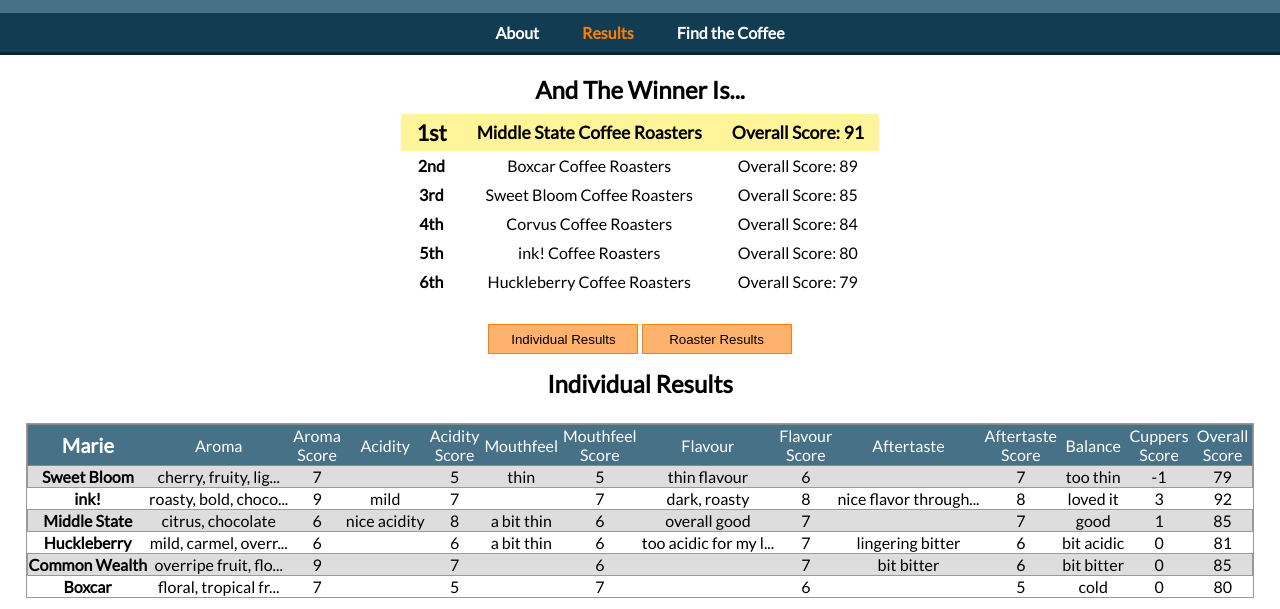
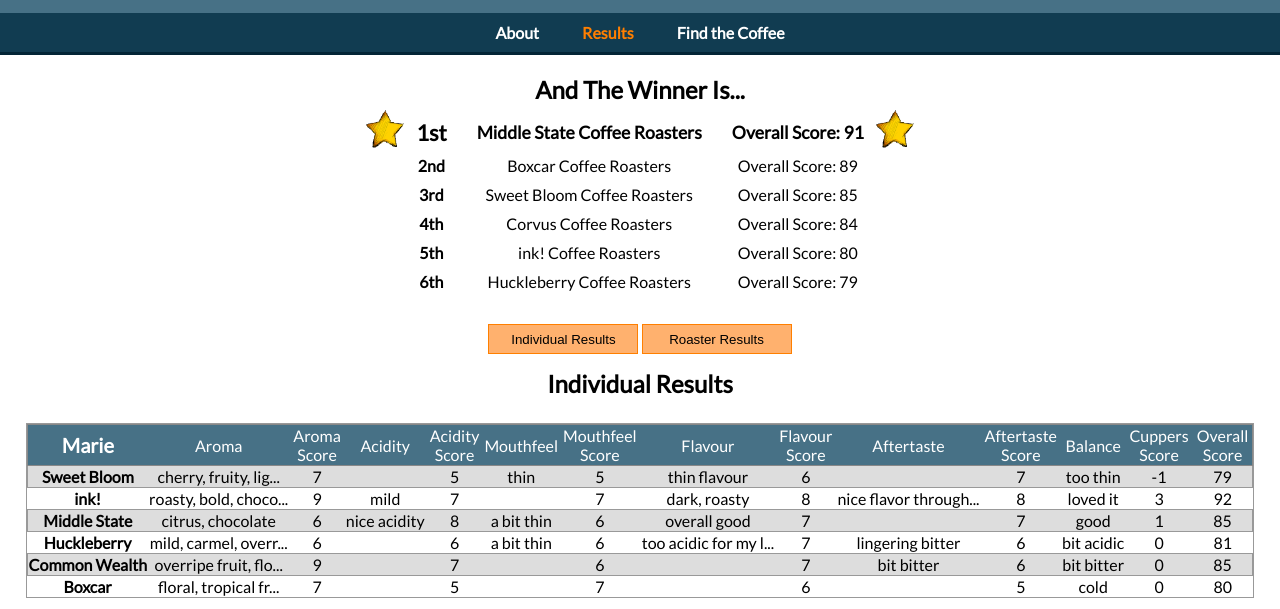
Before and after one commit to mornindew/kenzanCoffee, a plain HTML site: page Results.html in a window 1280 px wide. Shown: the part 80-689 px from the top of the page. Drawn offline with nearby package versions, Linux system fonts and the light colour scheme.

Commit message:
added star to results page

```diff
--- a/Results.html
+++ b/Results.html
@@ -27,6 +27,7 @@
 </header>
 <section class="roaster-winner">
     <h2> And The Winner Is... </h2>
+    <div> <img src="Star.gif" alt="star" id="star-left"/>
     <table>
         <tr>
             <td> 1st </td> <td> Middle State Coffee Roasters </td> <td> Overall Score: 91 </td>
@@ -47,6 +48,9 @@
             <td> 6th </td> <td> Huckleberry Coffee Roasters </td> <td> Overall Score: 79 </td>
         </tr>
     </table>
+        <img src="Star.gif" alt="star" id="star-right"/>
+    </div>
+
 </section>
 
 <div class="button">
--- a/results-table.css
+++ b/results-table.css
@@ -1,3 +1,25 @@
+.roaster-winner div {
+    width: 480px;
+    margin: auto;
+    position: relative;
+}
+
+#star-left {
+    width:40px;
+    display: inline-block;
+    position: absolute;
+    left: -35px;
+    top: -5px;
+}
+
+#star-right {
+    width:40px;
+    display: inline-block;
+    position: absolute;
+    right: -35px;
+    top: -5px;
+}
+
 .roaster-winner table {
     text-align: center;
     display: inline-block;
@@ -18,5 +40,4 @@
 .roaster-winner table tr:first-child {
     font-size: 1.1em;
     font-weight: bold;
-    background-color: #fff49a;
 }
--- a/tooltip.css
+++ b/tooltip.css
@@ -1,9 +1,9 @@
 .tooltip {
     position:absolute;
-    border:1px solid #113C51;
-    background-color:#477186;
+    border:2px solid #113C51;
+    background-color: #ffffff;
     border-radius:5px;
     padding:10px;
-    color:#fff;
+    color:#111;
     font-size:12px;
 }
```
Also changed, not shown: Star.gif (added).
